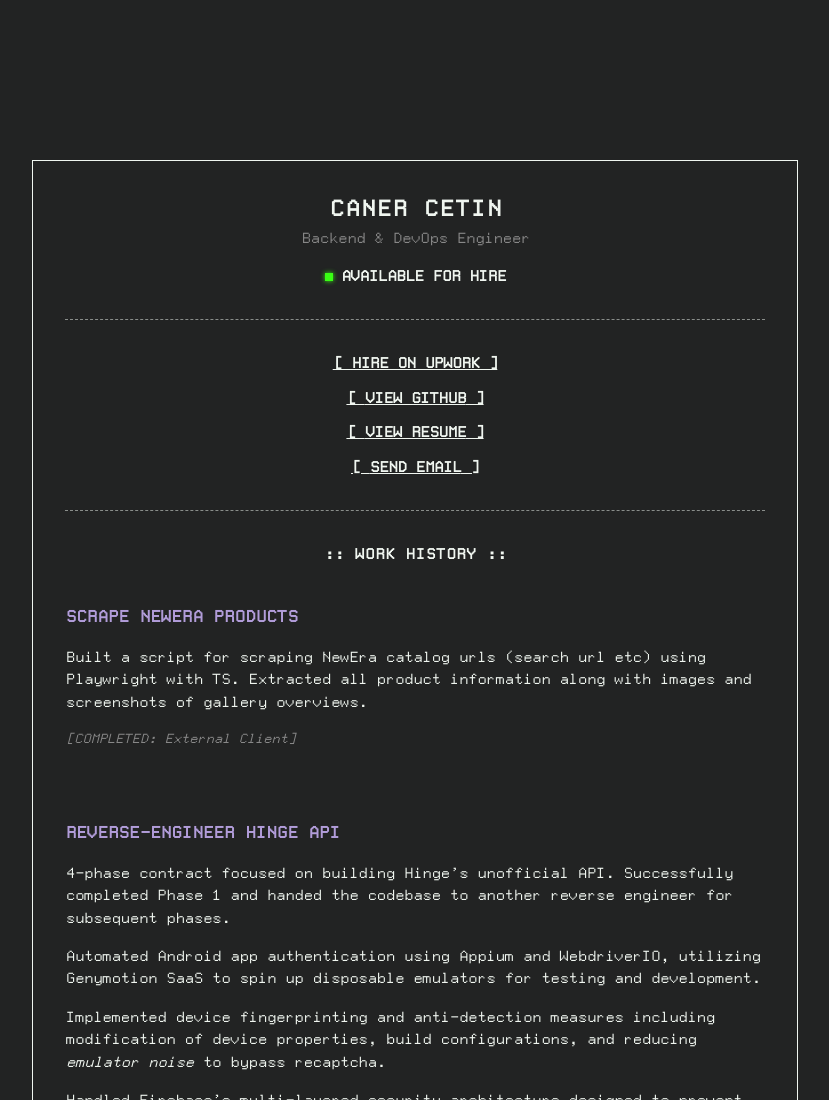
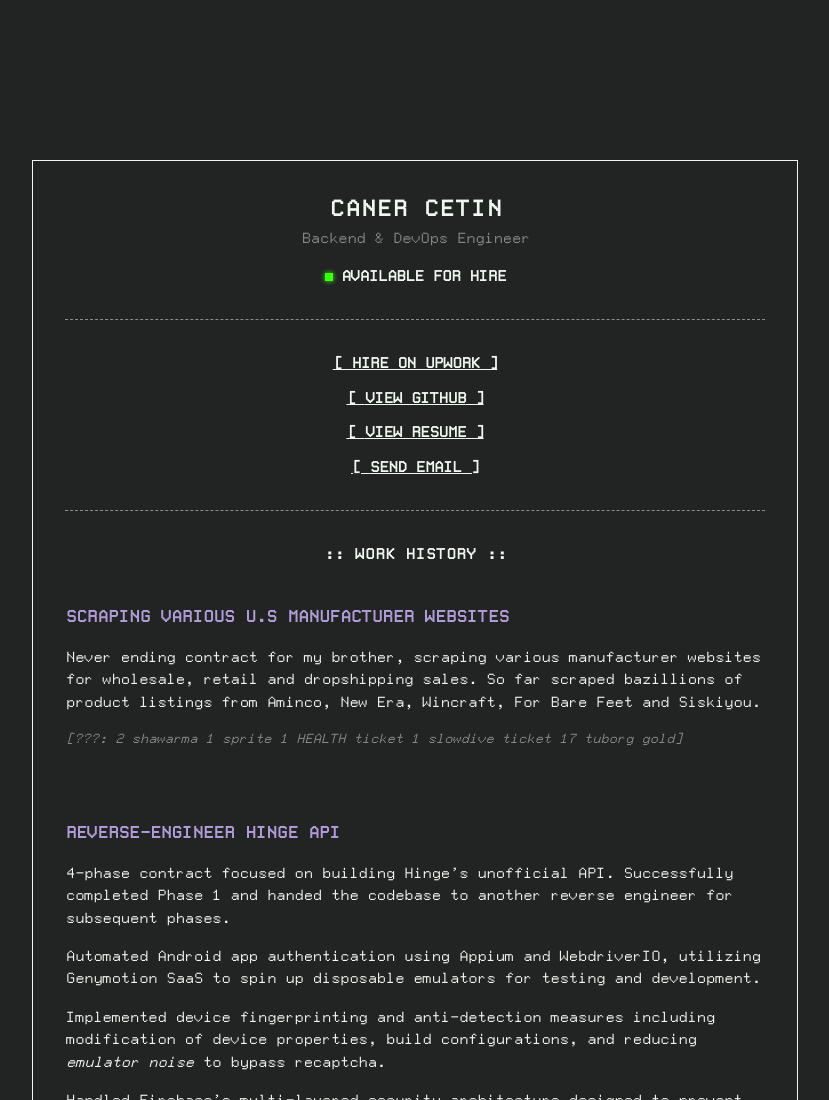
Before and after one commit to caner-cetin/hire, a plain HTML site: page index.html in a window 1280 px wide. Shown: the top 1100 px of the page, without its empty margins (225-1054 px from the left). Drawn offline with Linux system fonts and the light colour scheme.

Commit message:
bambambambambam

```diff
--- a/index.html
+++ b/index.html
@@ -259,16 +259,22 @@
 
             <ul class="job-list">
                 <li>
-                    <strong class="job-title">Scrape NewEra Products</strong>
+                    <strong class="job-title"
+                        >Scraping Various U.S Manufacturer Websites</strong
+                    >
                     <div class="job-description">
                         <p>
-                            Built a script for scraping NewEra catalog urls
-                            (search url etc) using Playwright with TS. Extracted
-                            all product information along with images and
-                            screenshots of gallery overviews.
+                            Never ending contract for my brother, scraping
+                            various manufacturer websites for wholesale, retail
+                            and dropshipping sales. So far scraped bazillions of
+                            product listings from Aminco, New Era, Wincraft, For
+                            Bare Feet and Siskiyou.
                         </p>
                     </div>
-                    <span class="job-status">[COMPLETED: External Client]</span>
+                    <span class="job-status"
+                        >[???: 2 shawarma 1 sprite 1 HEALTH ticket 1 slowdive
+                        ticket 17 tuborg gold]</span
+                    >
                 </li>
                 <li>
                     <strong class="job-title"
```
